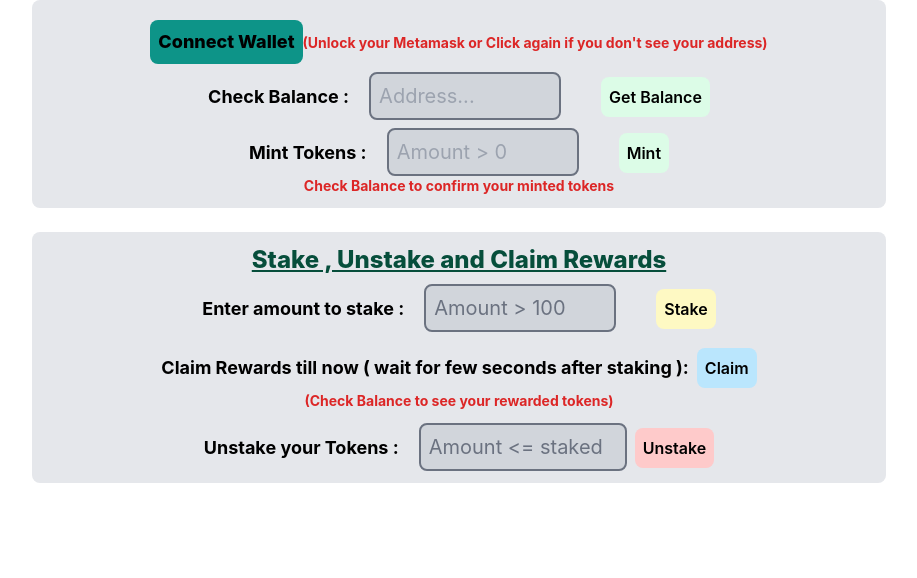
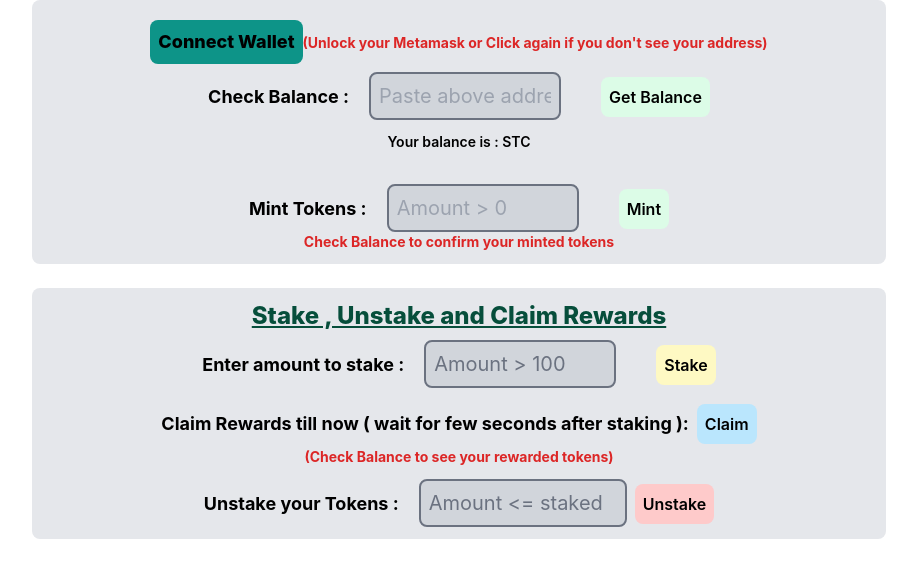
Before and after one commit to sanjay-sol/staking-erc20-tokens, a React (Create React App) app: page / in a window 1280 px wide. Shown: the top 578 px of the page, without its empty margins (181-1098 px from the left). Built offline with nearby package versions, Linux system fonts and the light colour scheme.

Commit message:
changed readme

```diff
--- a/src/App.js
+++ b/src/App.js
@@ -1,7 +1,7 @@
 import "./App.css";
 import { ethers } from "ethers";
 import Uploadabi from "./Abi.json";
-import { useState, useEffect } from "react";
+import { useState } from "react";
 
 function App() {
   const [account, setAccount] = useState("");
@@ -110,7 +110,7 @@ function App() {
                 data-primary="blue-600"
                 onChange={(e) => setaddress(e.target.value)}
                 data-rounded="rounded-lg"
-                placeholder="Address..."
+                placeholder="Paste above address .."
 
               />
       {address ?
@@ -119,7 +119,7 @@ function App() {
       <button className="bg-green-100 p-2 ml-10 text-base font-semibold rounded-lg" disabled >Get Balance</button>
 
     }
-      {balance ? <p className="text-sm font-semibold mt-3" >Your balance is : {balance} STC</p> : ""}
+      {balance >=0 ? <p className="text-sm font-semibold mt-3" >Your balance is : {balance} STC</p> : ""}
      <br />
       <label className="font-bold text-lg">
       Mint Tokens :
```
Also changed, not shown: 1 other file (tests, documents, lock files or other folders).
